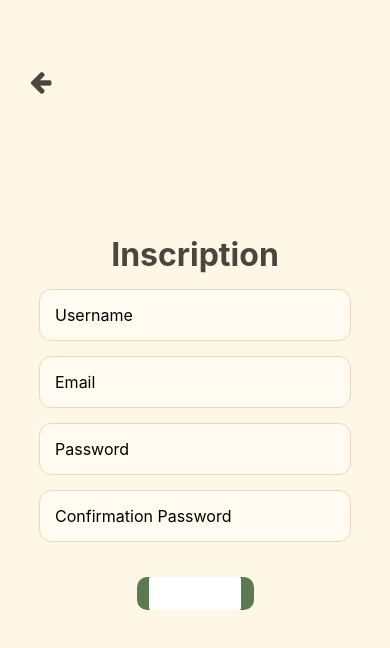
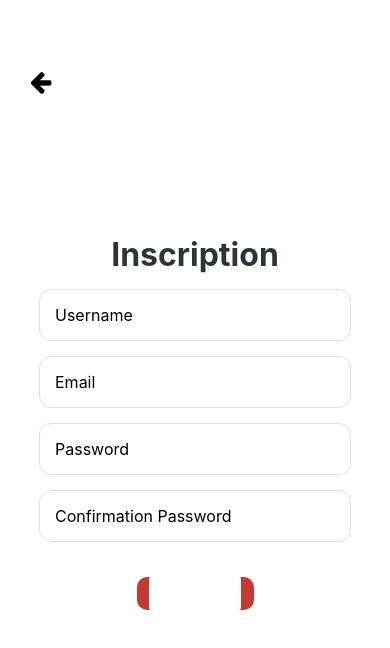
Before and after one commit to Etiolate7/SavorShare, a React Native app: screen /Inscription in a window 390 px wide. Shown: the top 648 px of the page. Built offline with nearby package versions, Linux system fonts and the light colour scheme.

Commit message:
[FIX] css

```diff
--- a/components/RecipeCard.js
+++ b/components/RecipeCard.js
@@ -47,18 +47,18 @@ export default function RecipeCard({ recipe, onPress }) {
                 <Image style={styles.image} source={{ uri: recipe.image }} />
             ) : (
                 <View style={styles.placeholder}>
-                    <Feather name="camera-off" size={26} color="#2d3436" />
+                    <Feather name="camera-off" size={26} color="#999" />
                     <Text style={styles.placeholderText}>No Image</Text>
                 </View>
             )}
             <TouchableOpacity onPress={toggleBookmark} style={styles.bookmark}>
-                <FontAwesome name={isBookmarked ? 'bookmark' : 'bookmark-o'} size={22} color={isBookmarked ? '#5C7A52' : '#5C7A52'} key={isBookmarked ? 'bookmarked' : 'unbookmarked'} />
+                <FontAwesome name={isBookmarked ? 'bookmark' : 'bookmark-o'} size={22} color={isBookmarked ? '#C43A32' : '#C43A32'} key={isBookmarked ? 'bookmarked' : 'unbookmarked'} />
             </TouchableOpacity>
             <View style={styles.card}>
                 <Text style={styles.title}>{recipe.name}</Text>
                 <View style={styles.icons}>
-                    <Text style={styles.details}><FontAwesome5 name={'users'} size={20} color={'#5C7A52'} /> {recipe.serving_size}</Text>
-                    <Text style={styles.details}><FontAwesome5 name={'clock'} size={20} color={'#5C7A52'} /> {recipe.time} mins</Text>
+                    <Text style={styles.details}><FontAwesome5 name={'users'} size={20} color={'#C43A32'} /> {recipe.serving_size}</Text>
+                    <Text style={styles.details}><FontAwesome5 name={'clock'} size={20} color={'#C43A32'} /> {recipe.time} mins</Text>
                 </View>
                 <View style={styles.icons}>
                     <Text style={styles.detailsText}>{recipe.type_of_dish}</Text>
@@ -76,19 +76,18 @@ const styles = StyleSheet.create({
         alignItems: 'center',
     },
     card: {
-        backgroundColor: '#FFFBF0',
+        backgroundColor: '#f9f9f9',
         padding: 15,
         margin: 10,
         paddingTop: '80',
         borderRadius: 8,
         borderWidth: 1,
-        borderColor: '#E8D9BC',
+        borderColor: '#ddd',
         justifyContent: 'center',
         alignItems: 'center',
         width: '80%',
     },
     title: {
-        color: '#2d3436',
         fontSize: 18,
         fontWeight: 'bold',
         marginBottom: 8,
@@ -96,7 +95,7 @@ const styles = StyleSheet.create({
     },
     details: {
         fontSize: 16,
-        color: '#2d3436',
+        color: '#666',
         marginBottom: 4,
         marginLeft: 5,
         marginRight: 5,
@@ -135,11 +134,11 @@ const styles = StyleSheet.create({
         width: 100,
         height: 100,
         borderRadius: 100 / 2,
-        backgroundColor: '#FFFBF0',
+        backgroundColor: '#f0f0f0',
         justifyContent: 'center',
         alignItems: 'center',
         borderWidth: 2,
-        borderColor: '#E8D9BC',
+        borderColor: '#e0e0e0',
         borderStyle: 'dashed',
         position: 'absolute',
         zIndex: 99,
@@ -148,7 +147,7 @@ const styles = StyleSheet.create({
     },
     placeholderText: {
         marginTop: 5,
-        color: '#2d3436',
+        color: '#999',
         fontSize: 16,
         fontWeight: '500',
     },
@@ -159,7 +158,7 @@ const styles = StyleSheet.create({
     },
     detailsText: {
         fontSize: 16,
-        color: '#FFFBF0',
+        color: '#fff',
         marginBottom: 4,
         backgroundColor: '#3B7843',
         borderRadius: 7,
@@ -169,7 +168,7 @@ const styles = StyleSheet.create({
     },
     detailsTextNationality: {
         fontSize: 16,
-        color: '#FFFBF0',
+        color: '#fff',
         marginBottom: 4,
         backgroundColor: '#3B7843',
         borderRadius: 7,
--- a/screens/ConnectionScreen.js
+++ b/screens/ConnectionScreen.js
@@ -44,7 +44,7 @@ export default function ConnectionScreen({ navigation }) {
         <TouchableWithoutFeedback onPress={Keyboard.dismiss}>
         <View style={styles.container}>
             <TouchableOpacity style={styles.icon} activeOpacity={0.8} onPress={() => navigation.navigate('Home')}>
-                <FontAwesome name="arrow-left" size={25} color="#4A453D" />
+                <FontAwesome name="arrow-left" size={25} color="#black" />
             </TouchableOpacity>
             <Text style={styles.title}>Connection</Text>
             <Text style={styles.error}>{error}</Text>
@@ -66,31 +66,31 @@ export default function ConnectionScreen({ navigation }) {
 const styles = StyleSheet.create({
     container: {
         flex: 1,
-        backgroundColor: '#FFF7E5',
+        backgroundColor: '#fff',
         alignItems: 'center',
         justifyContent: 'center',
     },
     input: {
         width: '80%',
-        backgroundColor: '#FFFBF0',
+        backgroundColor: 'white',
         borderRadius: 12,
         fontSize: 16,
         padding: 15,
         marginBottom: 15,
         borderWidth: 1,
-        borderColor: '#E8D9BC',
+        borderColor: '#e0e0e0',
     },
     btn: {
         alignItems: 'center',
         width: '30%',
-        backgroundColor: '#5C7A52',
+        backgroundColor: '#C43A32',
         borderRadius: 10,
         marginTop: 20,
     },
     title: {
         fontSize: 32,
         fontWeight: '700',
-        color: '#4A453D',
+        color: '#2d3436',
         marginBottom: 15,
     },
     icon: {
--- a/screens/HomeScreen.js
+++ b/screens/HomeScreen.js
@@ -27,14 +27,14 @@ export default function HomeScreen({ navigation }) {
 const styles = StyleSheet.create({
     container: {
         flex: 1,
-        backgroundColor: '#FFF7E5',
+        backgroundColor: '#fff',
         alignItems: 'center',
         justifyContent: 'center',
     },
     btn: {
         alignItems: 'center',
         width: '30%',
-        backgroundColor: '#5C7A52',
+        backgroundColor: '#C43A32',
         borderRadius: 10,
         marginTop: 20,
     },
--- a/screens/InscriptionScreen.js
+++ b/screens/InscriptionScreen.js
@@ -48,7 +48,7 @@ export default function InscriptionScreen({ navigation }) {
         <TouchableWithoutFeedback onPress={Keyboard.dismiss}>
         <View style={styles.container}>
             <TouchableOpacity style={styles.icon} activeOpacity={0.8} onPress={() => navigation.navigate('Home')}>
-                <FontAwesome name="arrow-left" size={25} color="#4A453D" />
+                <FontAwesome name="arrow-left" size={25} color="#black" />
             </TouchableOpacity>
             <Text style={styles.title}>Inscription</Text>
             <Text style={styles.error}>{error}</Text>
@@ -72,31 +72,31 @@ export default function InscriptionScreen({ navigation }) {
 const styles = StyleSheet.create({
     container: {
         flex: 1,
-        backgroundColor: '#FFF7E5',
+        backgroundColor: '#fff',
         alignItems: 'center',
         justifyContent: 'center',
     },
     input: {
         width: '80%',
-        backgroundColor: '#FFFBF0',
+        backgroundColor: 'white',
         borderRadius: 12,
         fontSize: 16,
         padding: 15,
         marginBottom: 15,
         borderWidth: 1,
-        borderColor: '#E8D9BC',
+        borderColor: '#e0e0e0',
     },
     btn: {
         alignItems: 'center',
         width: '30%',
-        backgroundColor: '#5C7A52',
+        backgroundColor: '#C43A32',
         borderRadius: 10,
         marginTop: 20,
     },
     title: {
         fontSize: 32,
         fontWeight: '700',
-        color: '#4A453D',
+        color: '#2d3436',
         marginBottom: 15,
     },
     icon: {
--- a/screens/ProfileScreen.js
+++ b/screens/ProfileScreen.js
@@ -33,13 +33,6 @@ export default function ProfileScreen({ navigation, recipes }) {
 
     const EMAIL_REGEX = /^(([^<>()\[\]\\.,;:\s@"]+(\.[^<>()\[\]\\.,;:\s@"]+)*)|(".+"))@((\[[0-9]{1,3}\.[0-9]{1,3}\.[0-9]{1,3}\.[0-9]{1,3}])|(([a-zA-Z\-0-9]+\.)+[a-zA-Z]{2,}))$/;
     const dispatch = useDispatch();
-
-    const userStats = {
-        recipesCreated: recipes?.length || 0,
-        totalBookmarks: recipes?.reduce((total, recipe) => total + (recipe.bookmarks || 0), 0) || 0,
-        recipesBookmarked: bookmarkedRecipes?.length || 0,
-        cookingTime: '35 mins',
-    };
 
     const pickImage = async () => {
         let result = await ImagePicker.launchImageLibraryAsync({
--- a/screens/RecipesScreen.js
+++ b/screens/RecipesScreen.js
@@ -107,7 +107,7 @@ export default function RecipesScreen({ navigation }) {
 
             {loading ? (
                 <View style={styles.loadingContainer}>
-                    <ActivityIndicator size="large" color="#5C7A52" />
+                    <ActivityIndicator size="large" color="#C43A32" />
                 </View>
             ) : (
                 <FlatList
@@ -279,7 +279,7 @@ export default function RecipesScreen({ navigation }) {
 const styles = StyleSheet.create({
     container: {
         flex: 1,
-        backgroundColor: '#FFF7E5',
+        backgroundColor: '#f5f5f5',
     },
     header: {
         display: 'flex',
@@ -289,19 +289,18 @@ const styles = StyleSheet.create({
         paddingHorizontal: 24,
         paddingTop: 60,
         paddingBottom: 20,
-        backgroundColor: '#FFF7E5',
+        backgroundColor: '#fff',
         borderBottomWidth: 1,
-        borderBottomColor: '#E8D9BC',
+        borderBottomColor: '#e9ecef',
     },
     title: {
         fontSize: 32,
         fontWeight: '700',
-        color: '#2d3436',
         marginBottom: 4,
     },
     subtitle: {
         fontSize: 16,
-        color: '#2d3436',
+        color: '#636e72',
         fontWeight: '500',
     },
     flatListContent: {
@@ -337,7 +336,7 @@ const styles = StyleSheet.create({
         paddingVertical: 8,
         paddingHorizontal: 14,
         borderRadius: 20,
-        backgroundColor: '#5C7A52',
+        backgroundColor: '#C43A32',
     },
     filterButtonText: {
         color: '#fff',
```
